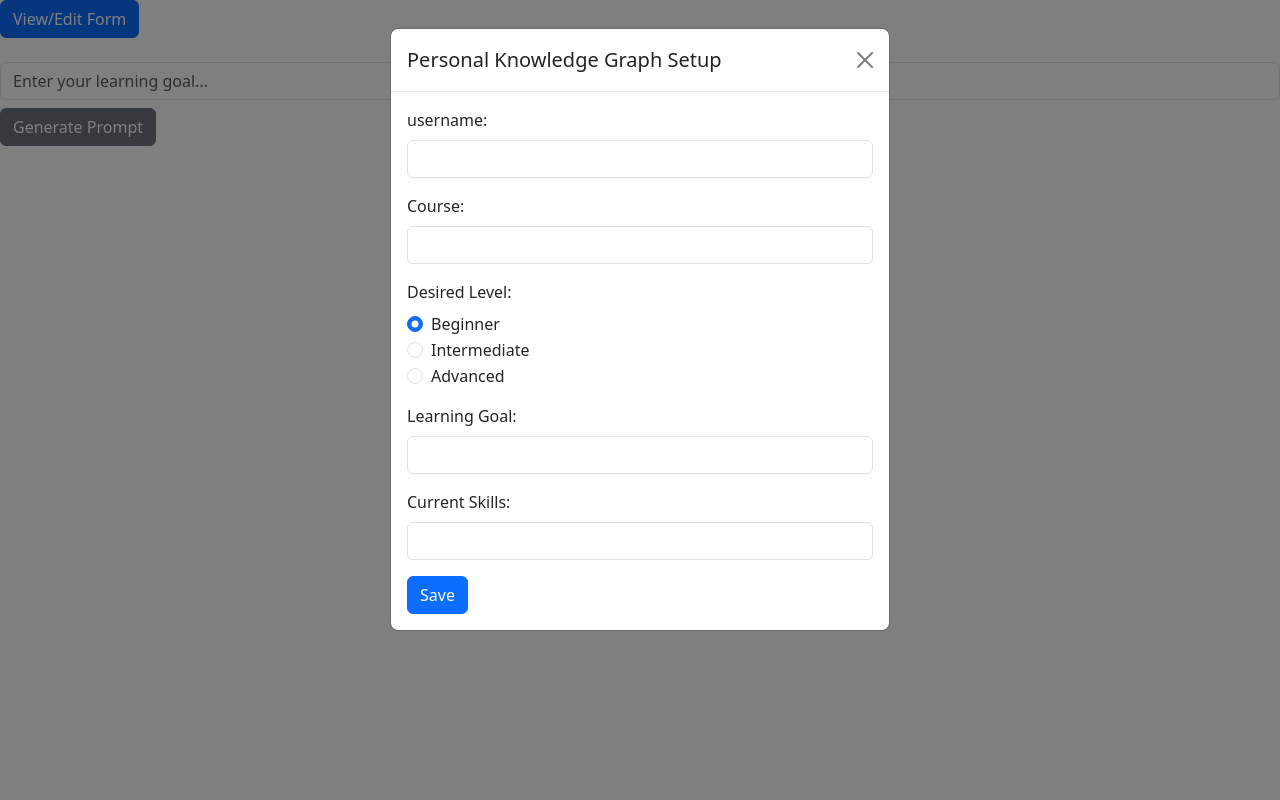
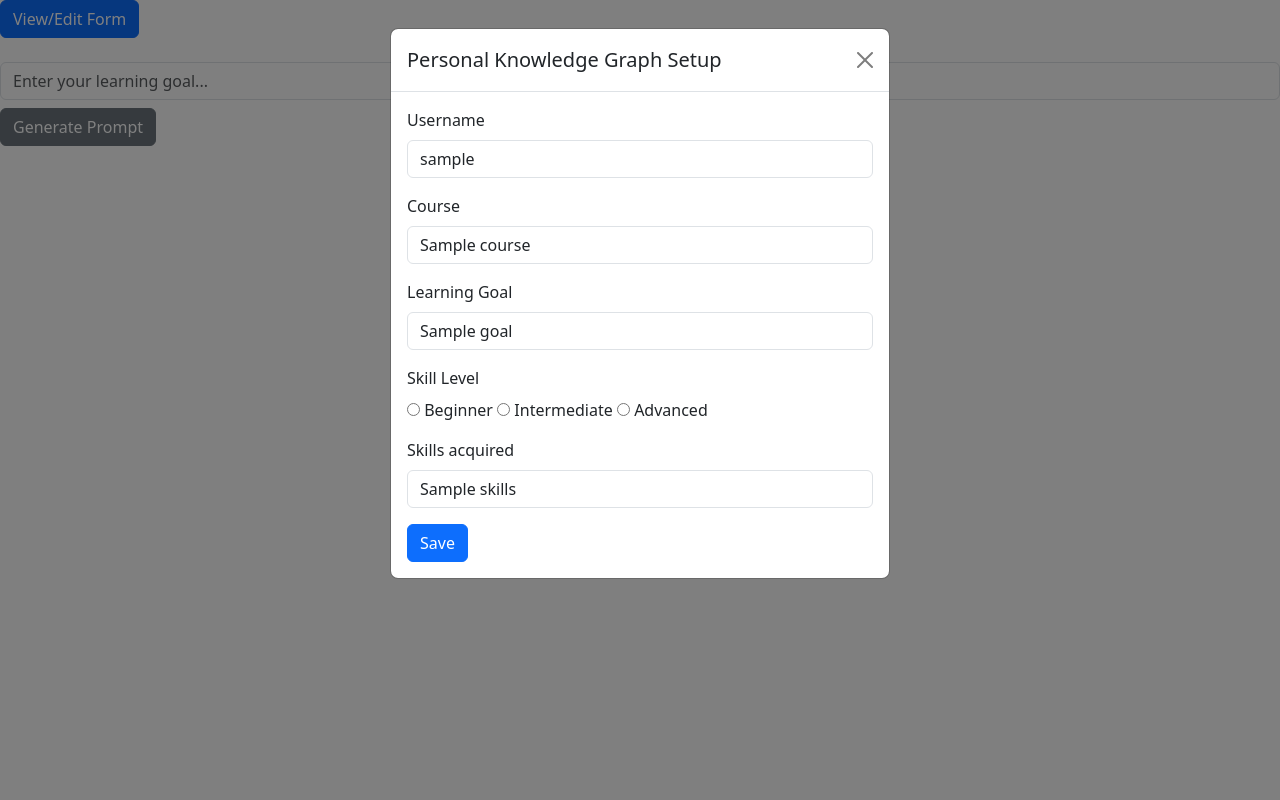
Before and after one commit to wangze83/llmkg_learning, a Flask app: template web/templates/index.html in a window 1280 px wide, after a click on "View/Edit Form". Run offline with Flask 3, Linux system fonts and the light colour scheme; the template is opened without the code that fills it: most values are stand-ins (such as "Sample title", 1, 10 or a date in 2020).

Commit message:
feature: learning-status

```diff
--- a/web/app.py
+++ b/web/app.py
@@ -2,23 +2,44 @@ from flask import Flask, render_template, request, jsonify
 import neo4j
 import openai
 import json
+import requests
 import os
 
 app = Flask(__name__)
 
 def query_openai_api(prompt):
-    try:
-        response = openai.Completion.create(
-            engine="gpt-4-turbo",  # 使用你希望的模型
-            prompt=prompt,
-            max_tokens=150,  # 设置返回的token数量
-            n=1,  # 只返回一个响应
-            stop=None,
-            temperature=0.7  # 设置创意程度
-        )
-        return response.choices[0].text.strip()
-    except Exception as e:
-        return f"Error querying OpenAI API: {str(e)}"
+    api_key = config['openai_api_key']  # 从环境变量中获取API密钥
+    if not api_key:
+        raise ValueError("请在环境变量中设置OPENAI_API_KEY")
+
+    url = "https://api.openai.com/v1/chat/completions"
+
+    headers = {
+        "Authorization": f"Bearer {api_key}",
+        "Content-Type": "application/json"
+    }
+
+    data = {
+        "model": "gpt-4o-mini",  # 确保你使用的是正确的模型名称
+        "messages": [
+            {"role": "system", "content": "You are a helpful assistant."},
+            {"role": "user", "content": prompt}
+        ]
+    }
+
+    proxies = {
+        "http": "http://host.docker.internal:1087",
+        "https": "http://host.docker.internal:1087"
+    }
+
+    response = requests.post(url, headers=headers, json=data, proxies=proxies)
+
+    if response.status_code == 200:
+        return response.json()
+    else:
+        raise Exception(f"请求失败，状态码: {response.status_code}, 返回内容: {response.text}")
+
+
 
 def load_config():
     config_path = './config/config.json'
@@ -31,7 +52,6 @@ def load_config():
     return config
 
 config = load_config()
-openai.api_key = config['openai_api_key']
 
 # Initialize Neo4j driver
 neo4j_driver = neo4j.GraphDatabase.driver(
@@ -44,7 +64,21 @@ def get_db_connection():
 
 @app.route('/')
 def index():
-    return render_template('index.html')
+    username = request.args.get('username')  # 从URL中获取username参数
+    user_data = {}
+
+    if username:
+        with get_db_connection() as session:
+            result = session.run("""
+            MATCH (u:User {username: $username})
+            RETURN u.username AS username, u.course AS course, u.level AS level, u.goal AS goal, u.skills AS skills
+            LIMIT 1
+            """, username=username)
+            record = result.single()
+            if record:
+                user_data = dict(record)
+
+    return render_template('index.html', user_data=user_data)  # 将用户数据传递给模板
 
 @app.route('/save_form', methods=['POST'])
 def save_form():
@@ -56,28 +90,84 @@ def save_form():
         """, username=data['username'], course=data['course'], level=data['level'], goal=data['goal'], skills=data['skills'])
     return jsonify({'message': 'Form saved successfully'})
 
-@app.route('/get_user_data', methods=['GET'])
-def get_user_data():
-    username = request.args.get('username')  # 获取前端传递的用户名
+
+@app.route('/get_learning_state', methods=['GET'])
+def get_learning_state():
+    username = request.args.get('username')
     with get_db_connection() as session:
-        result = session.run("MATCH (u:User {username: $username}) RETURN u.course AS course, u.level AS level, u.goal AS goal, u.skills AS skills LIMIT 1", username=username)
-        user_data = result.single()
-        if user_data:
-            return jsonify(dict(user_data))
-        return jsonify({})
+        user = session.run("""
+        MATCH (u:User {username: $username})
+        RETURN u.course AS course, u.level AS level, u.goal AS goal, u.skills AS skills
+        """, username=username).single()
+
+    if user:
+        return jsonify({
+            'learning_state': {
+                'course': user['course'],
+                'level': user['level'],
+                'goal': user['goal'],
+                'skills': user['skills']
+            }
+        })
+    else:
+        return jsonify({'error': 'User not found'}), 404
 
 @app.route('/generate_prompt', methods=['POST'])
 def generate_prompt():
     data = request.json
+    if not data:
+        return jsonify({'error': 'No data provided'}), 400
+
+    username = data.get('username')
+    if not username:
+        return jsonify({'error': 'Username is required'}), 400
+
+    # 从Neo4j获取用户的知识图谱
+    with get_db_connection() as session:
+        result = session.run("""
+            MATCH (u:User {username: $username})
+            RETURN u.course AS course, u.level AS level, u.goal AS goal, u.skills AS skills
+            LIMIT 1
+        """, username=username)
+        user_data = result.single()
+
+    if not user_data:
+        return jsonify({'error': 'User not found'}), 404
+
+    # 提取知识图谱信息
+    knowledge_graph = {
+        "course": user_data["course"],
+        "level": user_data["level"],
+        "goal": user_data["goal"],
+        "skills": user_data["skills"]
+    }
+
+    # 使用GPT提取关键字
     keywords = split_keywords(data['input'])
-    knowledge_graph = {"course": "cs1", "level": "beginner"}  # Simplified for demo
+
+    # 根据关键字和知识图谱生成Prompt
     prompt = generate_prompt_by(keywords, knowledge_graph)
+
     return jsonify({'prompt': prompt})
 
 def split_keywords(user_input):
-    return user_input.split()
+    prompt = f"You are an AI assistant designed to help students with personalized learning. A student wants to learn a topic and has asked the following question: '{user_input}' Please identify the keywords in the question. Focus on extracting terms that are directly relevant to the student's educational needs. notice, just return the keywords."
+    response = query_openai_api(prompt)
+
+    # 从响应中提取内容 (假设API返回的结构是我们期望的)
+    if 'choices' in response and len(response['choices']) > 0:
+        keywords_text = response['choices'][0]['message']['content']
+    else:
+        raise Exception("未能从OpenAI API中提取关键词")
+
+    # 假设GPT返回一个逗号分隔的字符串，处理成列表
+    keywords = [keyword.strip() for keyword in keywords_text.split(",") if keyword.strip()]
+
+    return keywords
+
 
 def generate_prompt_by(keywords, knowledge_graph):
+    # 生成的学习路径Prompt
     return f"Learning path for {keywords} based on your knowledge in {knowledge_graph['course']} at {knowledge_graph['level']} level."
 
 @app.route('/query_gpt', methods=['POST'])
@@ -92,7 +182,6 @@ def query_gpt():
     lines = response.split('.')
     return jsonify({'response': '.\n'.join(lines)})
 
-
 @app.route('/handle_response', methods=['POST'])
 def handle_response():
     data = request.json
@@ -105,6 +194,5 @@ def handle_response():
         return jsonify({'message': 'Knowledge graph updated!'})
     return jsonify({'message': 'Response acknowledged.'})
 
-
 if __name__ == '__main__':
     app.run(host='0.0.0.0', port=5000, debug=True)
--- a/web/requirements.txt
+++ b/web/requirements.txt
@@ -3,3 +3,4 @@ Flask
 neo4j
 openai==0.27.0
 python-dotenv
+requests[socks]
--- a/web/templates/index.html
+++ b/web/templates/index.html
@@ -17,49 +17,50 @@
                 <button type="button" class="btn-close" data-bs-dismiss="modal" aria-label="Close"></button>
             </div>
             <div class="modal-body">
+
+
                 <form id="user-form">
                     <div class="mb-3">
-                        <label for="course" class="form-label">username:</label>
-                        <input type="text" class="form-control" id="username" name="username" >
+                        <label for="username" class="form-label">Username</label>
+                        <input type="text" class="form-control" id="username" value="{{ user_data.username }}" required>
                     </div>
                     <div class="mb-3">
-                        <label for="course" class="form-label">Course:</label>
-                        <input type="text" class="form-control" id="course" name="course" >
+                        <label for="course" class="form-label">Course</label>
+                        <input type="text" class="form-control" id="course" value="{{ user_data.course }}" required>
                     </div>
                     <div class="mb-3">
-                        <label for="level" class="form-label">Desired Level:</label><br>
-                        <div class="form-check">
-                            <input class="form-check-input" type="radio" name="level" id="beginner" value="Beginner" required checked>
-                            <label class="form-check-label" for="beginner">
-                                Beginner
-                            </label>
-                        </div>
-                        <div class="form-check">
-                            <input class="form-check-input" type="radio" name="level" id="intermediate" value="Intermediate" required>
-                            <label class="form-check-label" for="intermediate">
-                                Intermediate
-                            </label>
-                        </div>
-                        <div class="form-check">
-                            <input class="form-check-input" type="radio" name="level" id="advanced" value="Advanced" required>
-                            <label class="form-check-label" for="advanced">
-                                Advanced
-                            </label>
+                        <label for="goal" class="form-label">Learning Goal</label>
+                        <input type="text" class="form-control" id="goal" value="{{ user_data.goal }}" required>
+                    </div>
+                    <div class="mb-3">
+                        <label class="form-label">Skill Level</label>
+                        <div>
+                            <input type="radio" id="beginner" name="level" value="beginner"
+                                   {% if user_data.level == 'beginner' %} checked {% endif %} required>
+                            <label for="beginner">Beginner</label>
+                            <input type="radio" id="intermediate" name="level" value="intermediate"
+                                   {% if user_data.level == 'intermediate' %} checked {% endif %}>
+                            <label for="intermediate">Intermediate</label>
+                            <input type="radio" id="advanced" name="level" value="advanced"
+                                   {% if user_data.level == 'advanced' %} checked {% endif %}>
+                            <label for="advanced">Advanced</label>
                         </div>
                     </div>
                     <div class="mb-3">
-                        <label for="goal" class="form-label">Learning Goal:</label>
-                        <input type="text" class="form-control" id="goal" name="goal" >
-                    </div>
-                    <div class="mb-3">
-                        <label for="skills" class="form-label">Current Skills:</label>
-                        <input type="text" class="form-control" id="skills" name="skills">
+                        <label for="skills" class="form-label">Skills acquired</label>
+                        <input type="text" class="form-control" id="skills" value="{{ user_data.skills }}" required>
                     </div>
                     <button type="button" class="btn btn-primary" onclick="saveForm()">Save</button>
-                </form>
             </div>
         </div>
     </div>
+</div>
+
+
+</form>
+
+<!-- 学习状态显示区域 -->
+<div id="learning-status" style="margin-top: 20px; border: 1px solid #ccc; padding: 10px; display: none">
 </div>
 
 <div id="main-content">
@@ -86,6 +87,34 @@
 
 <script src="https://cdn.jsdelivr.net/npm/bootstrap@5.3.0/dist/js/bootstrap.bundle.min.js"></script>
 <script>
+
+
+    // 页面加载时获取并显示学习状态
+    document.addEventListener('DOMContentLoaded', function() {
+        const username = document.getElementById('username').value; // 假设用户名存储在隐藏字段中
+        fetch(`/get_learning_state?username=${username}`)
+            .then(response => response.json())
+            .then(data => {
+                if (data.learning_state) {
+                    const learningStatusDiv = document.getElementById('learning-status');
+                    learningStatusDiv.style.display = "block"; // 显示学习状态 div
+                    learningStatusDiv.innerHTML = `
+                    <h3>Current learning status</h3>
+                    <p>Course: ${data.learning_state.course}</p>
+                    <p>Skill Level: ${data.learning_state.level}</p>
+                    <p>Learning Goal: ${data.learning_state.goal}</p>
+                    <p>Skills acquired: ${data.learning_state.skills}</p>
+                `;
+                }
+            })
+            .catch(error => {
+                console.error('Error:', error);
+            });
+    });
+
+
+
+
     var myModal = new bootstrap.Modal(document.getElementById('formModal'));
 
     function saveForm() {
@@ -132,25 +161,22 @@
                 .then(response => response.json())
                 .then(data => {
                     alert(data.message);
-                    const modal = new bootstrap.Modal(document.getElementById('formModal'));
-                    modal.hide();
-                    document.getElementById('main-content').style.display = 'block';
+                    myModal.hide(); // 关闭模态框
+                    const username = encodeURIComponent(formData.username); // 编码用户名以适应URL
+                    window.location.href = `?username=${username}`; // 跳转到包含用户名参数的URL
                 });
         } else {
             form.reportValidity(); // 显示自定义提示语
         }
-        myModal.hide();
     }
 
-
-
     function showForm() {
+        const username = document.getElementById('username').value;
         fetch(`/get_user_data?username=${encodeURIComponent(username)}`)
             .then(response => response.json())
             .then(data => {
                 document.getElementById('username').value = data.username;
                 document.getElementById('course').value = data.course;
-                // 修改显示单选按钮的选定值
                 const levelRadioButtons = document.getElementsByName('level');
                 levelRadioButtons.forEach(button => {
                     if (button.value === data.level) {
@@ -166,13 +192,18 @@
 
     function generatePrompt() {
         const userInput = document.getElementById('search-input').value;
-        // Call server to split keywords and generate prompt
+        const username = document.getElementById('username').value;  // 获取username
+
+        // 调用服务器拆分关键词并生成提示
         fetch('/generate_prompt', {
             method: 'POST',
             headers: {
                 'Content-Type': 'application/json'
             },
-            body: JSON.stringify({input: userInput})
+            body: JSON.stringify({
+                input: userInput,
+                username: username  // 将username附加到请求体
+            })
         })
             .then(response => response.json())
             .then(data => {
@@ -181,18 +212,19 @@
             });
     }
 
+
     function searchGPT() {
         const prompt = document.getElementById('generated-prompt').innerText;
         const gptResponseSection = document.getElementById('gpt-response-section');
         gptResponseSection.style.display = 'block';
 
-        // Use WebSockets or polling for progressive response (simplified for demonstration)
+        // 使用 WebSockets 或轮询获取渐进式响应（为了演示简化）
         fetch('/query_gpt', {
             method: 'POST',
             headers: {
                 'Content-Type': 'application/json'
             },
-            body: JSON.stringify({prompt: prompt})
+            body: JSON.stringify({ prompt: prompt })
         })
             .then(response => response.json())
             .then(data => {
@@ -209,13 +241,13 @@
     function handleResponse(type) {
         const prompt = document.getElementById('generated-prompt').innerText;
         const response = document.getElementById('gpt-response').innerText;
-        // Handle good/bad response
+        // 处理好/坏响应
         fetch(`/handle_response`, {
             method: 'POST',
             headers: {
                 'Content-Type': 'application/json'
             },
-            body: JSON.stringify({type, prompt, response})
+            body: JSON.stringify({ type, prompt, response })
         })
             .then(response => response.json())
             .then(data => {
@@ -224,5 +256,6 @@
     }
 </script>
 
+
 </body>
 </html>
```
Also changed, not shown: docker/docker-compose.yml (+33 -28 lines), 1 other file.
